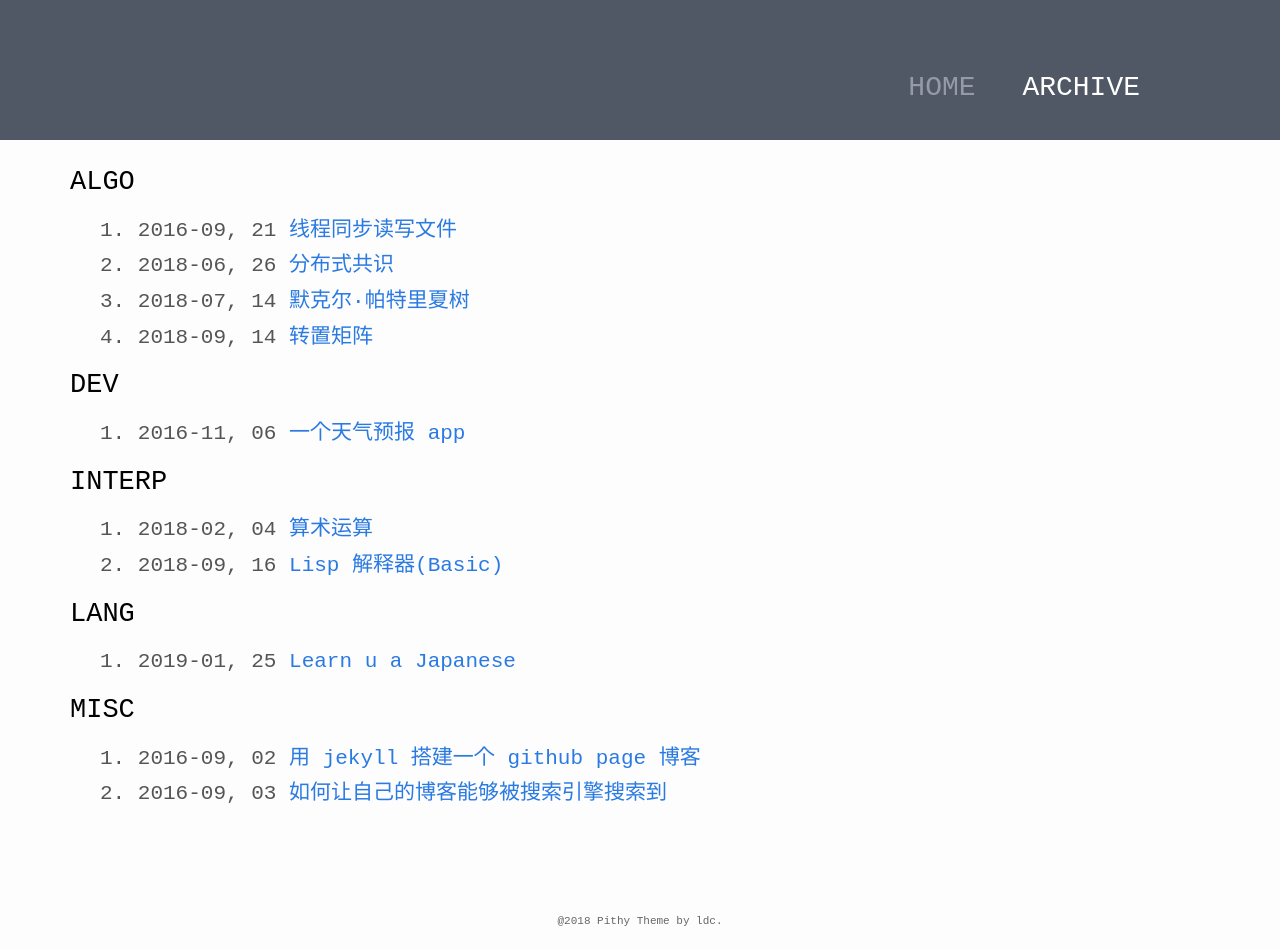
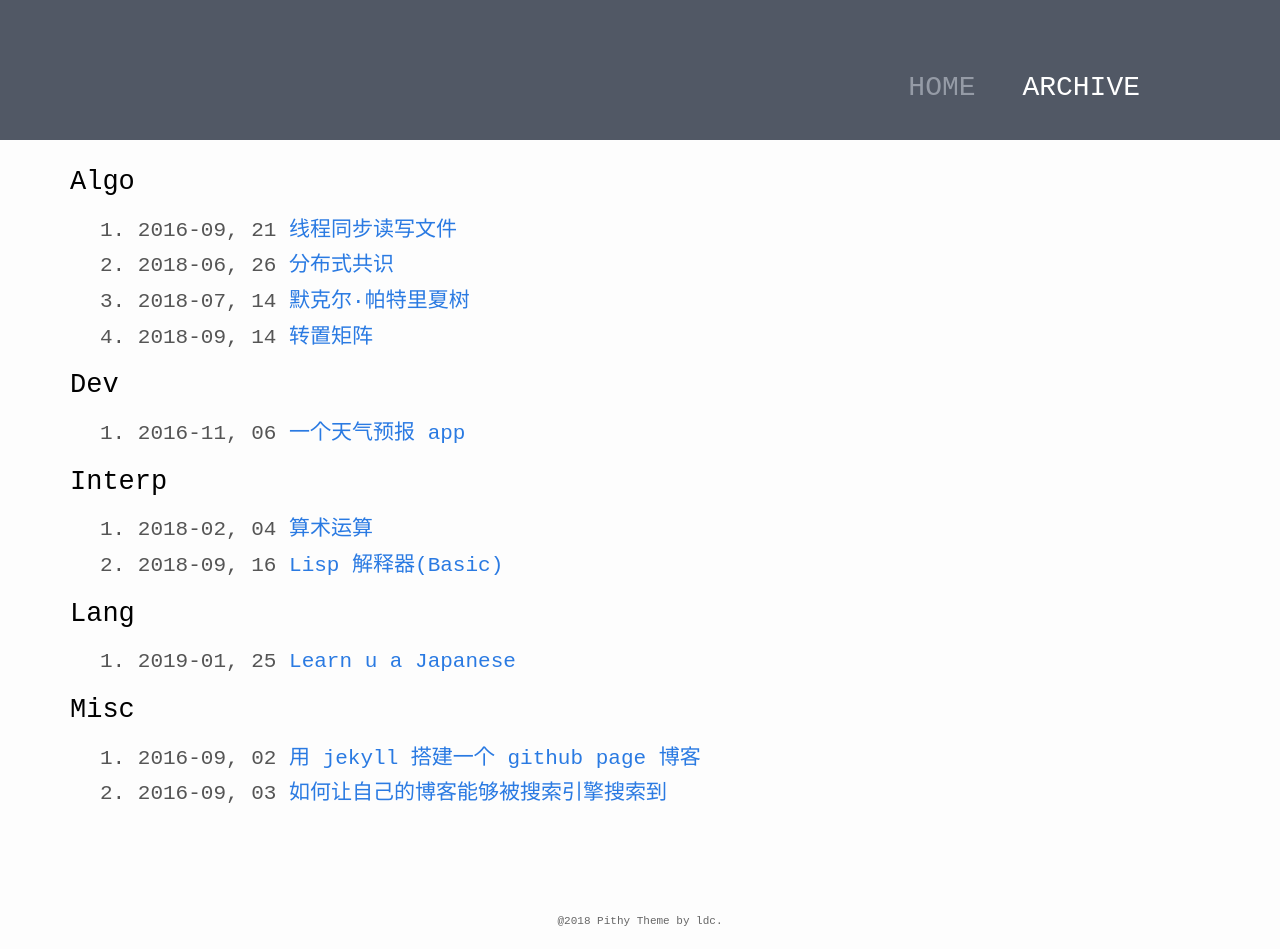
Before and after one commit to ldcc/ldcc.github.io, a Jekyll site: the page built from archive.html, in a window 1280 px wide. Built offline with Jekyll 4.4.1, drawn with Linux system fonts in a browser that asks for light colours.

Commit message:
archive categories apply to capitalize

```diff
--- a/archive.html
+++ b/archive.html
@@ -6,7 +6,7 @@ layout: default
   {% assign categories = site.categories | sort %}
   {% for group in categories %}
   {% if group[0] != "HIDE" %}
-  <li><h2 class="category">{{ group[0] }}</h2></li>
+  <li><h2 class="category">{{ group[0] | capitalize }}</h2></li>
   <ul>
     {% for post in group[1] reversed %}
     <li>
```
